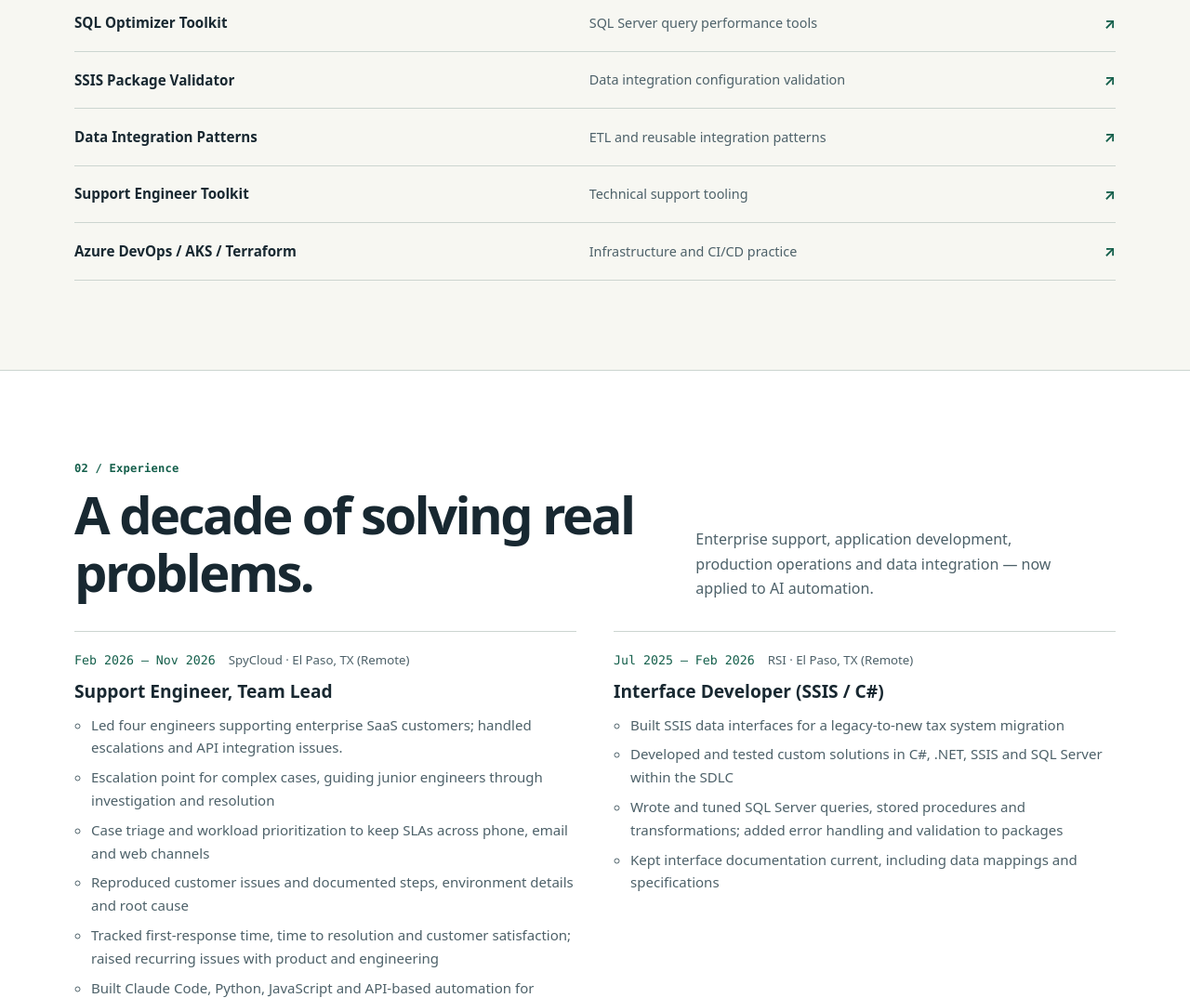
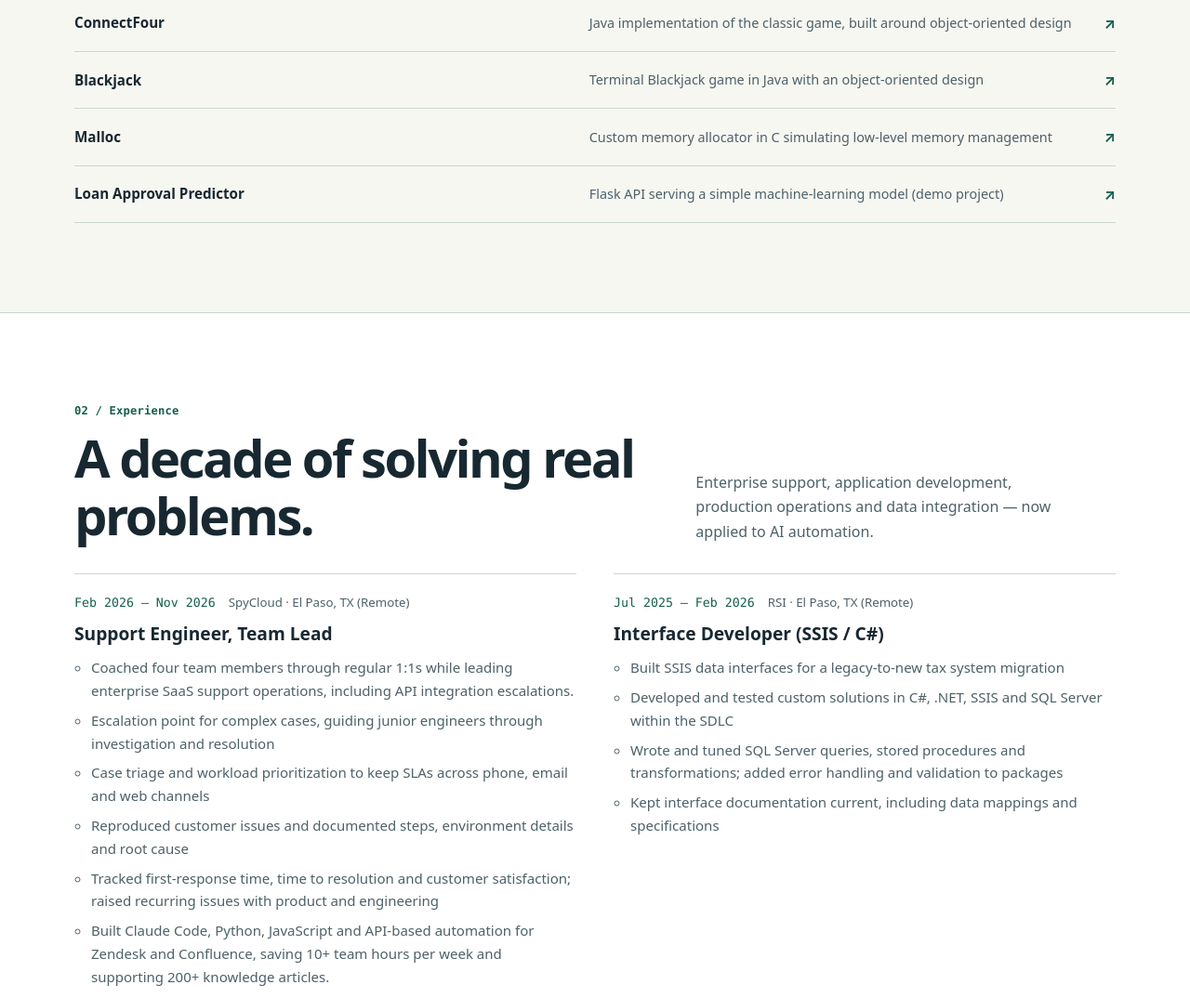
Before and after one commit to Vision1224/Vision1224.github.io, a plain HTML site: page index.html in a window 1280 px wide. Shown: the part 2040-3114 px from the top of the page at 93% size. Drawn offline with Linux system fonts and the light colour scheme.

Commit message:
fix: align portfolio claims with verified resume and public repos
- Use "coached four team members" wording from the resume PDF
- Remove unverified multi-agent project card
- Feature only public repos with real code; drop README-only placeholders and template forks
- Remove associate degree not present in the verified resume

Co-Authored-By: Claude Haiku 5.5 <noreply@anthropic.com>

```diff
--- a/index.html
+++ b/index.html
@@ -54,16 +54,14 @@
     <div class="terminal" aria-label="Conceptual view of AgentTerminal capabilities"><div class="term-title"><span aria-hidden="true">● ● ●</span> AgentTerminal <span>Prototype</span></div><div class="term-body"><p><span class="prompt">$</span> agentterminal usage --json</p><p class="dim">Token accounting / model breakdown</p><p><span class="prompt">$</span> agentterminal resources --json</p><p class="dim">CPU / RAM / process metrics</p><p><span class="prompt">$</span> agentterminal project --json</p><p class="dim">Project / branch / commit</p></div><p class="term-foot">Example commands · not live output</p></div>
   </article>
   <div class="project-grid">
-    <article class="project"><p class="project-state">Personal prototype</p><h3>Multi-agent orchestration</h3><p>Rust prototype coordinating six concurrent agents, storing task outcomes and failed approaches in SQLite. Current research focuses on scheduling and evaluated improvement.</p><p class="stack">Rust · SQLite · Agent orchestration</p></article>
     <article class="project"><p class="project-state">In development · Private</p><h3>AgentCareer</h3><p>Local workflow automation for discovery, verified resume preparation, application review and outcome tracking. Focused on reliable, measurable employment workflows.</p><p class="stack">Python · SQLite · APIs · Human review</p></article>
   </div>
   <div class="public-heading"><h3>Explore public repositories</h3><a href="https://github.com/Vision1224?tab=repositories">All repositories ↗</a></div>
   <div class="repo-list">
-    <a href="https://github.com/Vision1224/sql-optimizer-toolkit"><strong>SQL Optimizer Toolkit</strong><span>SQL Server query performance tools</span><b aria-hidden="true">↗</b></a>
-    <a href="https://github.com/Vision1224/ssis-package-validator"><strong>SSIS Package Validator</strong><span>Data integration configuration validation</span><b aria-hidden="true">↗</b></a>
-    <a href="https://github.com/Vision1224/data-integration-patterns"><strong>Data Integration Patterns</strong><span>ETL and reusable integration patterns</span><b aria-hidden="true">↗</b></a>
-    <a href="https://github.com/Vision1224/support-engineer-toolkit"><strong>Support Engineer Toolkit</strong><span>Technical support tooling</span><b aria-hidden="true">↗</b></a>
-    <a href="https://github.com/Vision1224/azure-devops-aks-kubernetes-terraform-pipeline"><strong>Azure DevOps / AKS / Terraform</strong><span>Infrastructure and CI/CD practice</span><b aria-hidden="true">↗</b></a>
+    <a href="https://github.com/Vision1224/ConnectFour"><strong>ConnectFour</strong><span>Java implementation of the classic game, built around object-oriented design</span><b aria-hidden="true">↗</b></a>
+    <a href="https://github.com/Vision1224/Blackjack"><strong>Blackjack</strong><span>Terminal Blackjack game in Java with an object-oriented design</span><b aria-hidden="true">↗</b></a>
+    <a href="https://github.com/Vision1224/Malloc"><strong>Malloc</strong><span>Custom memory allocator in C simulating low-level memory management</span><b aria-hidden="true">↗</b></a>
+    <a href="https://github.com/Vision1224/loan_approval_predictor"><strong>Loan Approval Predictor</strong><span>Flask API serving a simple machine-learning model (demo project)</span><b aria-hidden="true">↗</b></a>
   </div>
 </section>
 <section class="section work-section" id="work" aria-labelledby="work-title"><div class="wrap">
@@ -73,7 +71,7 @@
           <div class="job-meta"><time datetime="2026-02">Feb 2026 – Nov 2026</time><span>SpyCloud · El Paso, TX (Remote)</span></div>
           <h3>Support Engineer, Team Lead</h3>
           <ul>
-            <li>Led four engineers supporting enterprise SaaS customers; handled escalations and API integration issues.</li>
+            <li>Coached four team members through regular 1:1s while leading enterprise SaaS support operations, including API integration escalations.</li>
             <li>Escalation point for complex cases, guiding junior engineers through investigation and resolution</li>
             <li>Case triage and workload prioritization to keep SLAs across phone, email and web channels</li>
             <li>Reproduced customer issues and documented steps, environment details and root cause</li>
@@ -143,7 +141,7 @@
     <div><dt>Support &amp; observability</dt><dd>Zendesk · Salesforce · Jira · Confluence · Splunk · Databricks · New Relic · escalation management</dd></div>
     <div><dt>Engineering practice</dt><dd>System design · CI/CD · SDLC · Agile · troubleshooting · technical documentation · mentoring</dd></div>
   </dl>
-  <div class="education"><h3>Education</h3><p><strong>B.S. in Computer Science</strong> — University of Texas at El Paso, 2016</p><p><strong>Associate degree in Computer Science</strong> — El Paso Community College, 2012</p></div>
+  <div class="education"><h3>Education</h3><p><strong>B.S. in Computer Science</strong> — The University of Texas at El Paso, May 2016</p></div>
 </section>
 <section class="section contact" id="contact" aria-labelledby="contact-title"><div class="wrap contact-inner">
   <div><p class="section-no">04 / Work together</p><h2 id="contact-title">Let's make your systems work better.</h2><p>Available for AI automation, applied AI, platform engineering, software development, integration and technical solutions roles — plus contract projects in workflow automation, data integrations and internal developer tools.</p></div>
```
